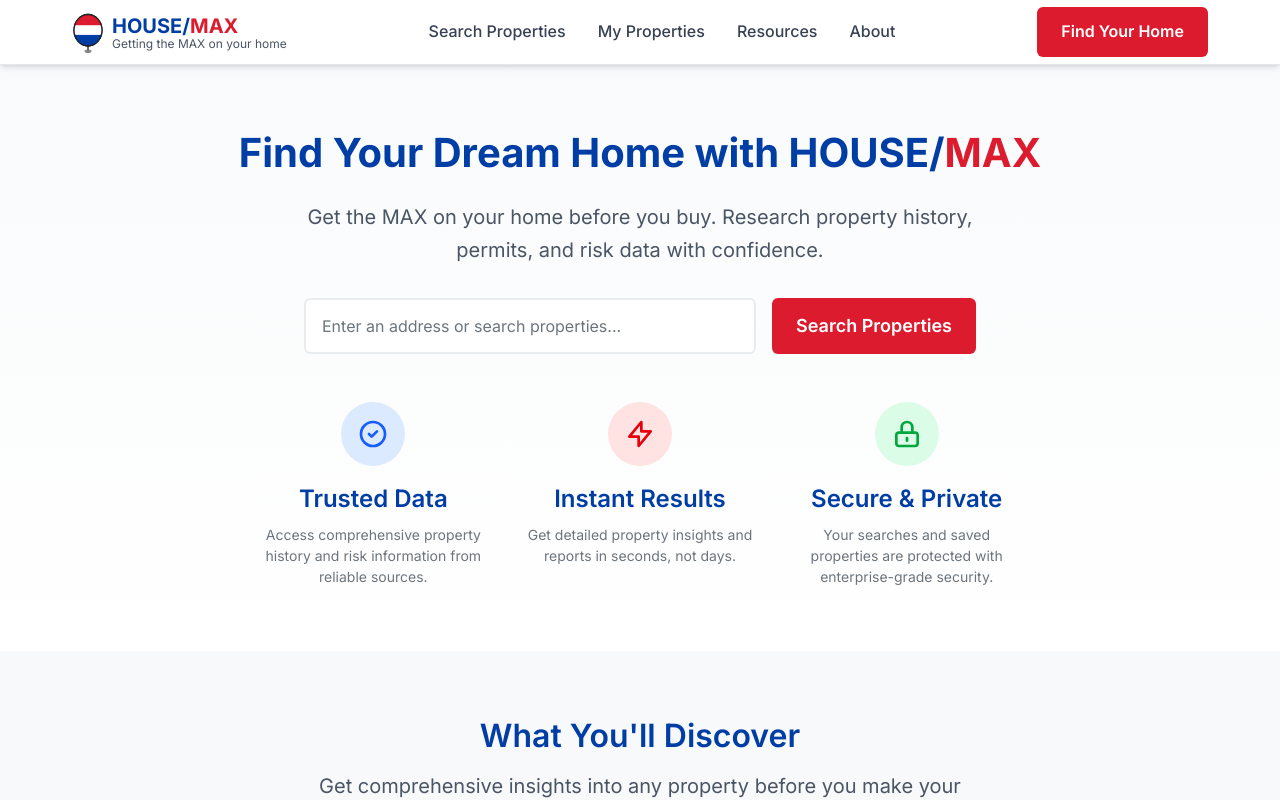
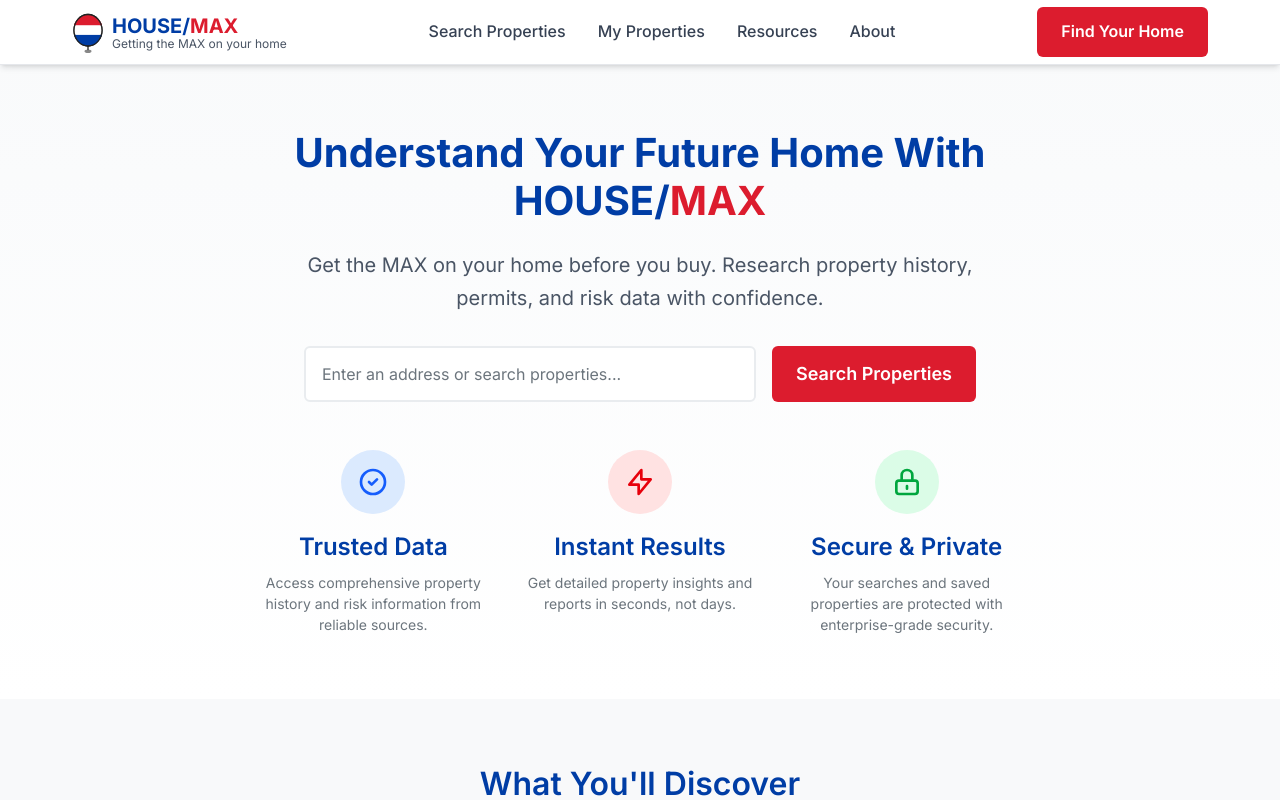
Before and after one commit to khemans/homes-max, a Next.js app: page / in a window 1280 px wide. Shown: the top 800 px of the page. Built offline with nearby package versions, Linux system fonts and the light colour scheme.

Commit message:
Update hero headline to emphasize property understanding over finding

```diff
--- a/src/components/HeroSection.tsx
+++ b/src/components/HeroSection.tsx
@@ -34,7 +34,7 @@ const HeroSection: React.FC = () => {
         <div className="max-w-4xl mx-auto">
           {/* Main Headline */}
           <h1 className="remax-heading-1 mb-6">
-            Find Your Dream Home with{' '}
+            Understand Your Future Home With{' '}
             <span style={{ color: '#003DA5' }}>HOUSE/</span>
             <span style={{ color: '#DC1C2E' }}>MAX</span>
           </h1>
```
